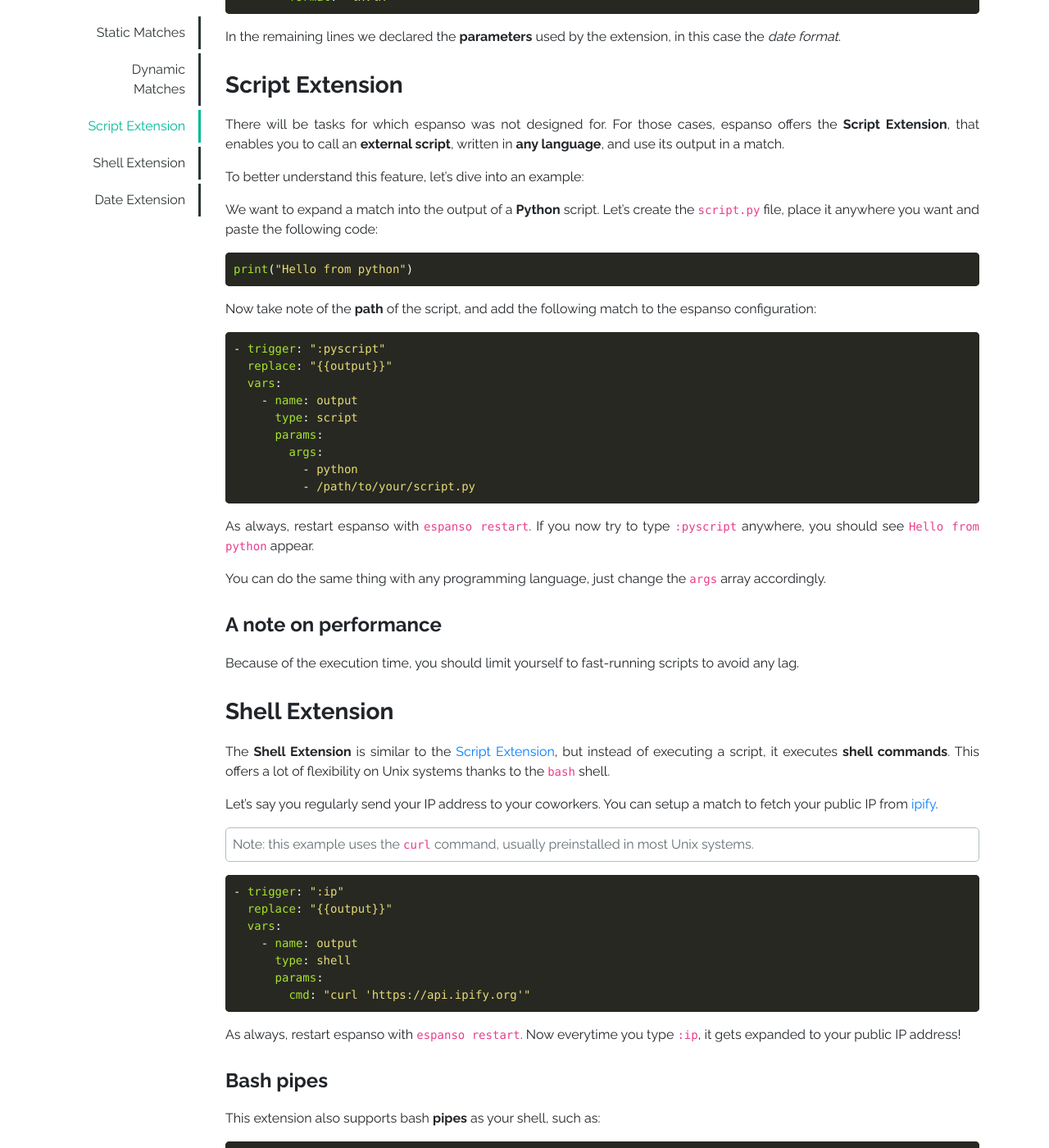
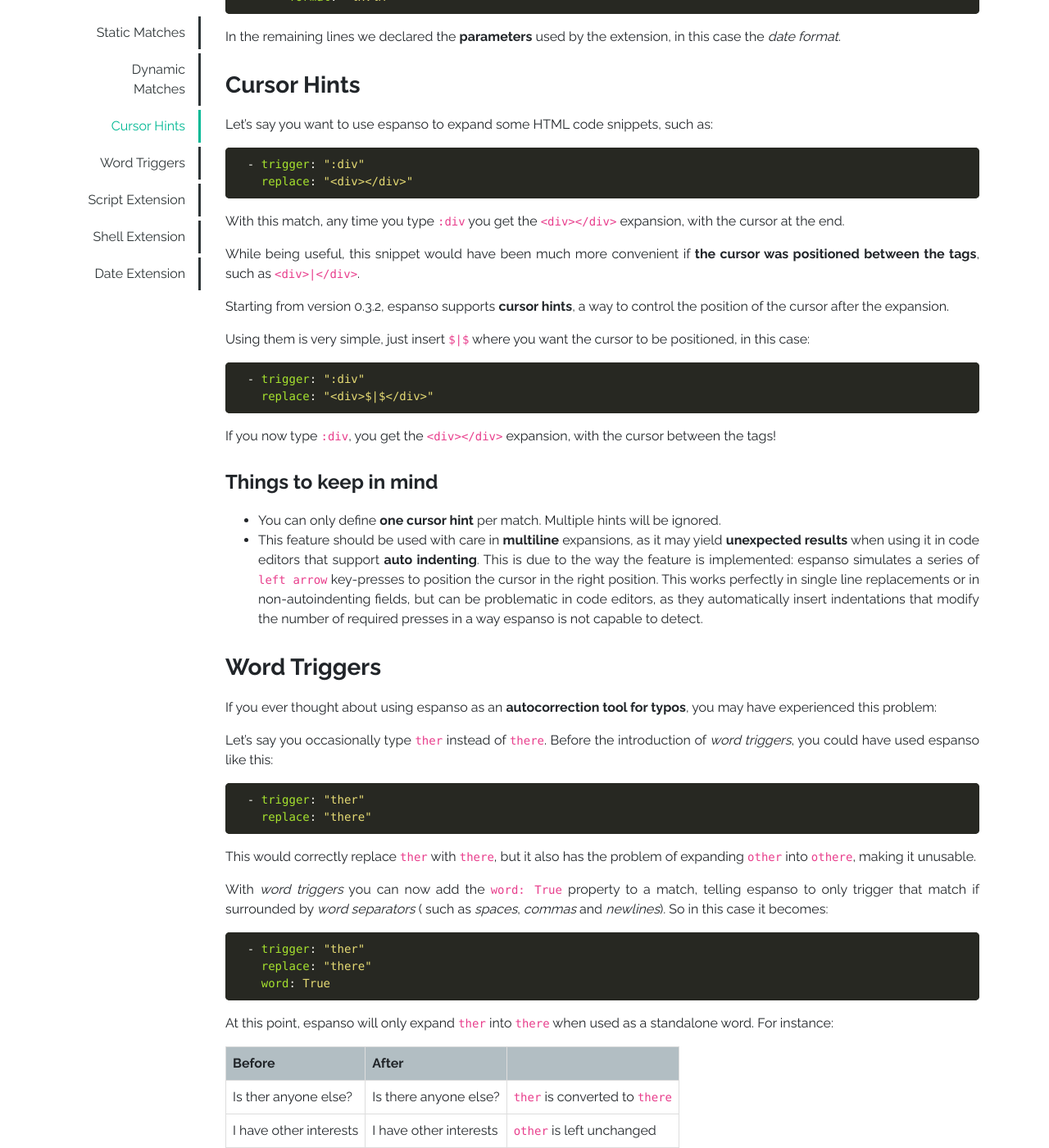
Before and after one commit to espanso/espanso, a Jekyll site: the page built from docs/matches.md, in a window 1280 px wide and 1400 px high, scrolled down 1729 px. Shown: the whole window at 82% size. Built offline with Jekyll 4.4.1, drawn with Linux system fonts in a browser that asks for light colours.

Commit message:
Add documentation for word triggers and cursor hints

````diff
--- a/docs/matches.md
+++ b/docs/matches.md
@@ -92,6 +92,77 @@
 ```
 
 In the remaining lines we declared the **parameters** used by the extension, in this case the *date format*.
+
+### Cursor Hints
+
+Let's say you want to use espanso to expand some HTML code snippets, such as:
+
+```yaml
+  - trigger: ":div"
+    replace: "<div></div>"
+```
+
+With this match, any time you type `:div` you get the `<div></div>` expansion, with the cursor at the end.
+
+While being useful, this snippet would have been much more convenient if **the cursor was positioned
+between the tags**, such as `<div>|</div>`.
+
+Starting from version 0.3.2, espanso supports **cursor hints**, a way to control the position of the cursor
+after the expansion.
+
+Using them is very simple, just insert `$|$` where you want the cursor to be positioned, in this case:
+
+```yaml
+  - trigger: ":div"
+    replace: "<div>$|$</div>"
+```
+
+If you now type `:div`, you get the `<div></div>` expansion, with the cursor between the tags!
+
+#### Things to keep in mind
+
+* You can only define **one cursor hint** per match. Multiple hints will be ignored.
+* This feature should be used with care in **multiline** expansions, as it may yield
+  **unexpected results** when using it in code editors that support **auto indenting**.
+  This is due to the way the feature is implemented: espanso simulates a series of `left arrow`
+  key-presses to position the cursor in the right position. This works perfectly in single line
+  replacements or in non-autoindenting fields, but can be problematic in code editors, as they
+  automatically insert indentations that modify the number of required presses in a way
+  espanso is not capable to detect.
+
+### Word Triggers
+
+If you ever thought about using espanso as an **autocorrection tool for typos**, you may have experienced
+this problem:
+
+Let's say you occasionally type `ther` instead of `there`. Before the introduction of *word triggers*,
+you could have used espanso like this:
+
+```yaml
+  - trigger: "ther"
+    replace: "there"
+```
+
+This would correctly replace `ther` with `there`, but it also has the problem of expanding
+`other` into `othere`, making it unusable.
+
+With *word triggers* you can now add the `word: True` property to a match, telling espanso
+to only trigger that match if surrounded by *word separators* ( such as *spaces*, *commas* and *newlines*).
+So in this case it becomes:
+
+```yaml
+  - trigger: "ther"
+    replace: "there"
+    word: True
+```
+
+At this point, espanso will only expand `ther` into `there` when used as a standalone word.
+For instance:
+
+Before | After |
+--- | ---
+Is ther anyone else? | Is there anyone else? | `ther` is converted to `there`
+I have other interests | I have other interests | `other` is left unchanged
 
 ### Script Extension
 
````
